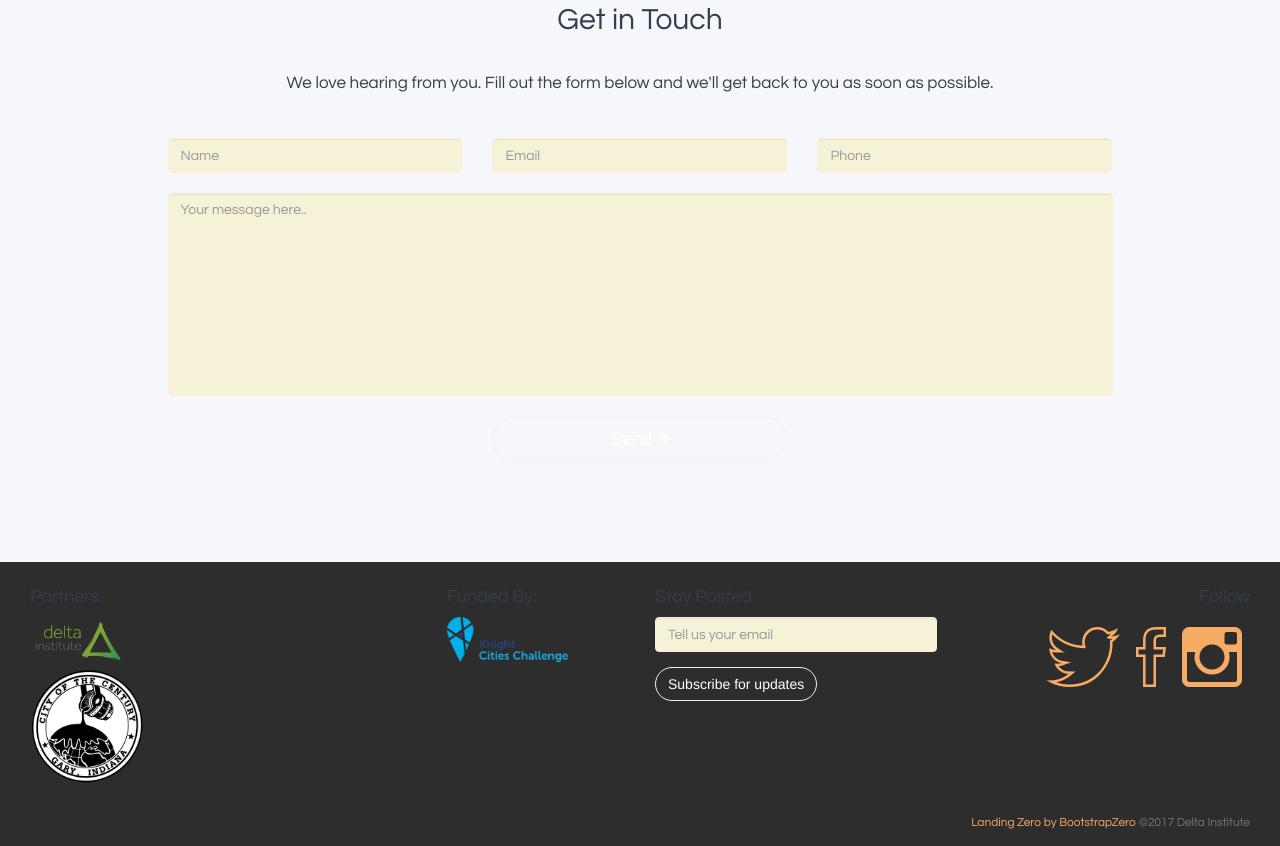
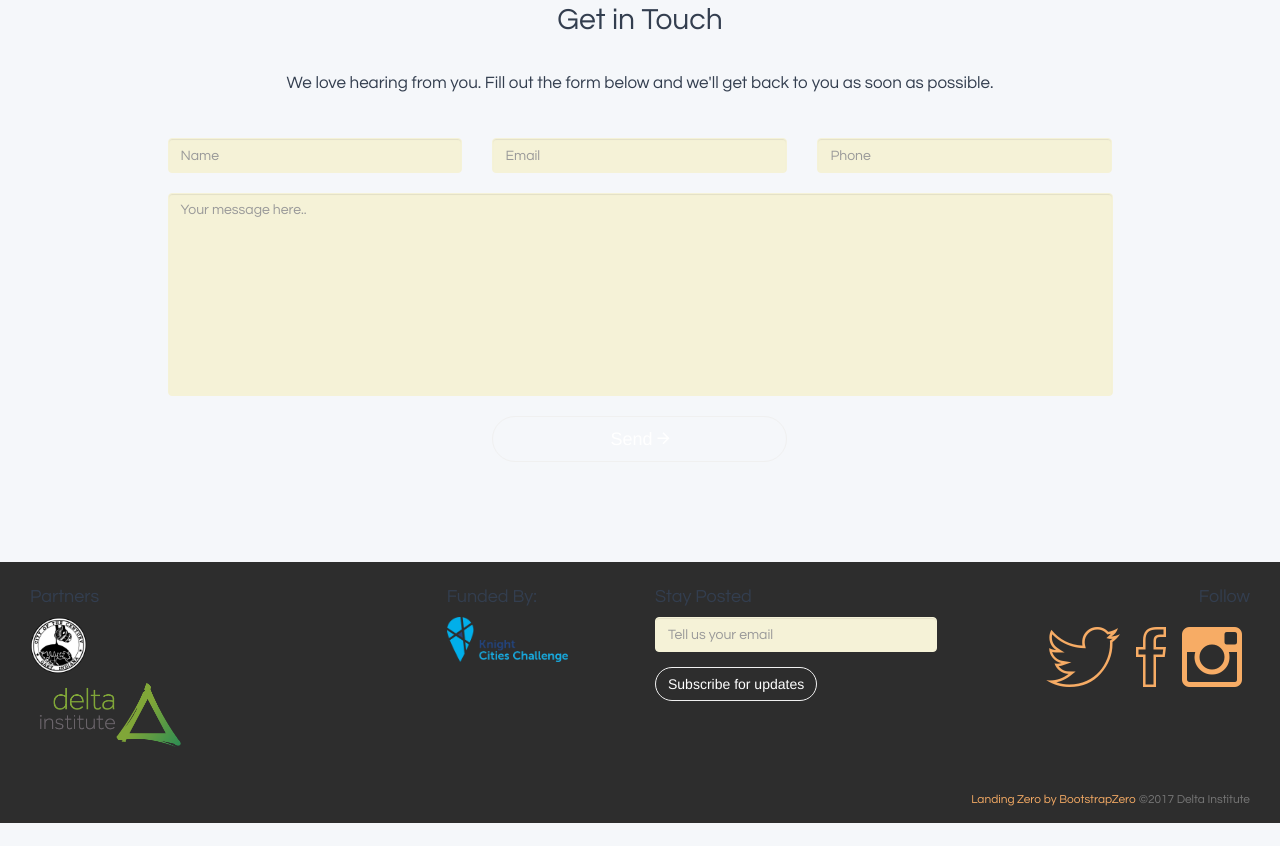
Before and after one commit to bshorofsky/SCS, a plain HTML site: page index.html in a window 1280 px wide. Shown: the part 3545-4391 px from the top of the page. After the commit the page ends 4368 px from the top, so only its background shows below. Drawn offline with nearby package versions, Linux system fonts and the light colour scheme.

Commit message:
resizing logos

```diff
--- a/css/styles.css
+++ b/css/styles.css
@@ -525,11 +525,16 @@ img::-moz-selection {
 
 
 img.resize{
-   max-width:30%;
-   max-height:30%;
+   max-width:15%;
+   max-height:15%;
 }
 
 img.resize-large{
    max-width:70%;
    max-height:70%;
 }
+
+img.resize_2{
+   max-width:50%;
+   max-height:50%;
+}
--- a/index.html
+++ b/index.html
@@ -314,8 +314,9 @@
                 <div class="col-xs-6 col-sm-4 column">
                     <h4>Partners</h4>
                      <ul class="list-inline">
-                        <li><a rel="nofollow" href="http://www.delta-institute.org" title="Delta"><img src="img/delta.png" class="resize"></i></a>&nbsp;</li>
                         <li><a rel="nofollow" href="http://www.gary.in.us/" title="Gary"><img src="img/gary.png" class="resize"></i></a>&nbsp;</li>
+                        <li><a rel="nofollow" href="http://www.delta-institute.org" title="Delta"><img src="img/delta.png" class="resize_2"></i></a>&nbsp;</li>
+
                     </ul>
                 </div>
                 <div class="col-xs-6 col-sm-2 column">
```
